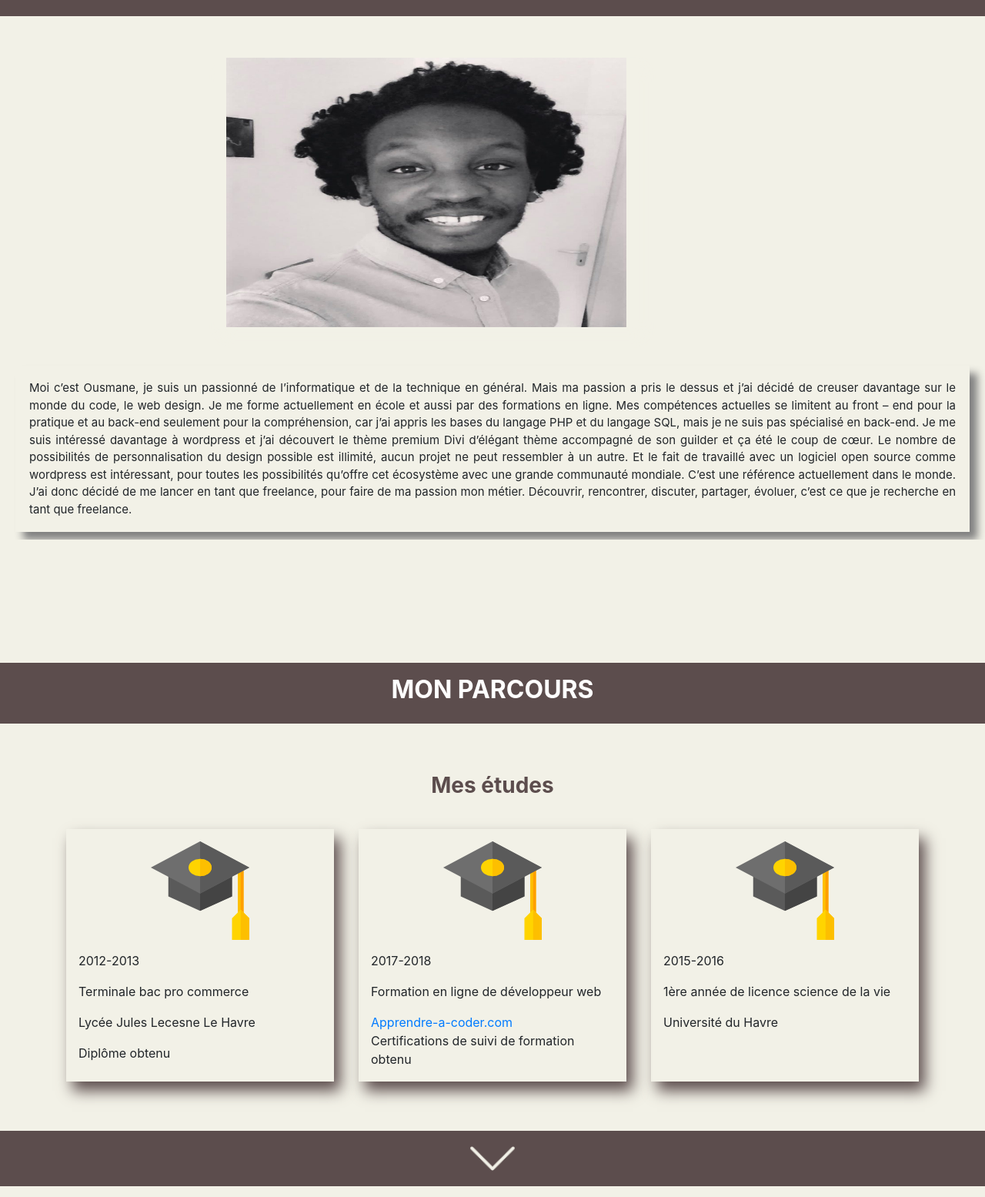
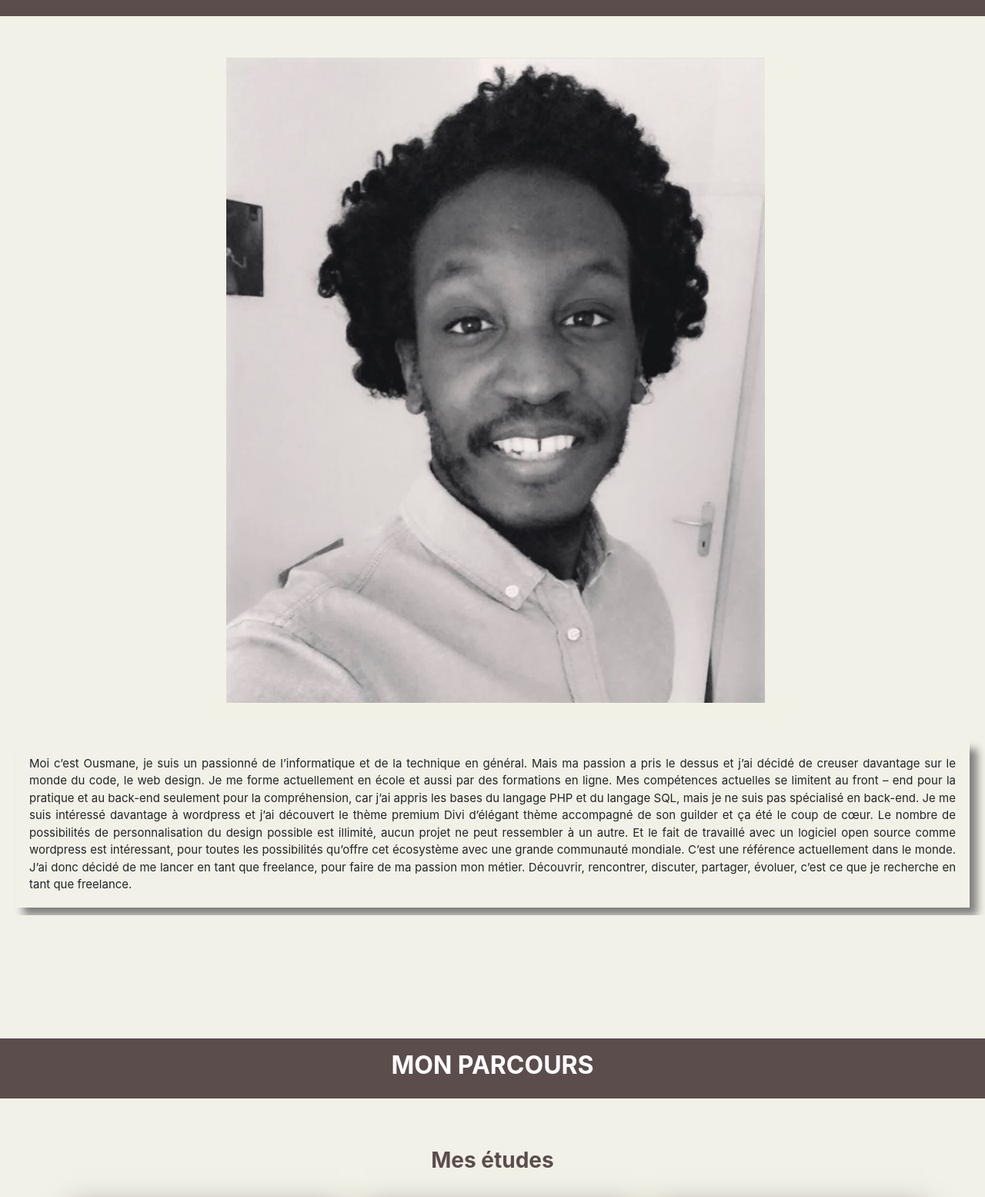
Before and after one commit to ousmane91/Cv, a plain HTML site: page index.html in a window 1280 px wide. Shown: the part 625-2180 px from the top of the page at 77% size. Drawn offline with nearby package versions, Linux system fonts and the light colour scheme.

Commit message:
responsiveok

```diff
--- a/style.css
+++ b/style.css
@@ -86,11 +86,11 @@ h2
 
 .me
 {
-  display: block;
+  /*display: block;
   margin-left: auto;
   margin-right: auto;
   width: 550px;
-  height: 350px;
+  height: 350px;*/
   margin-bottom:  50px;
   margin-top: -10px;
   box-shadow: 8px 12px 18px #f2f1e7;
@@ -106,7 +106,7 @@ h3
 .stude
 {
   border : 1px solid #f2f1e7;
-  box-shadow:8px 12px 18px #5c4d4d;
+  box-shadow:8px 12px 40px #5c4d4d;
 }
 
 .graduateicon
```
